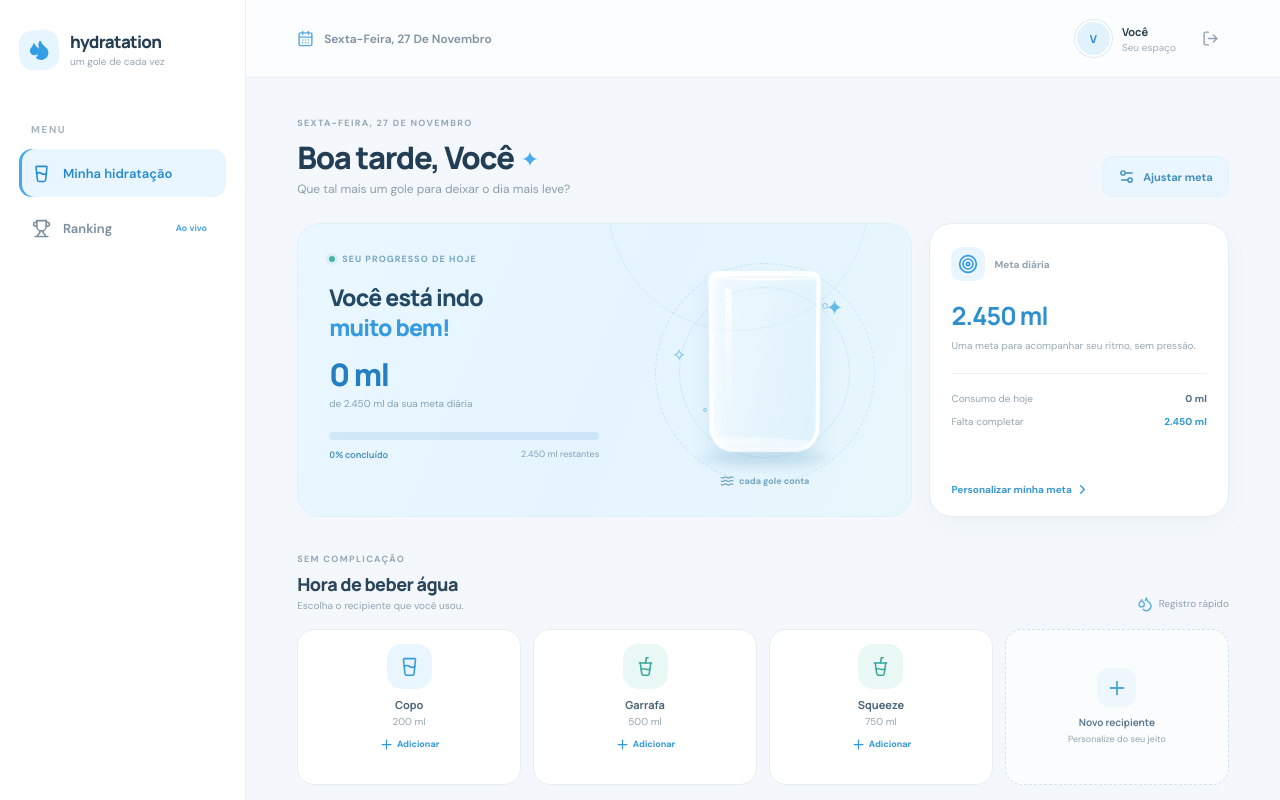
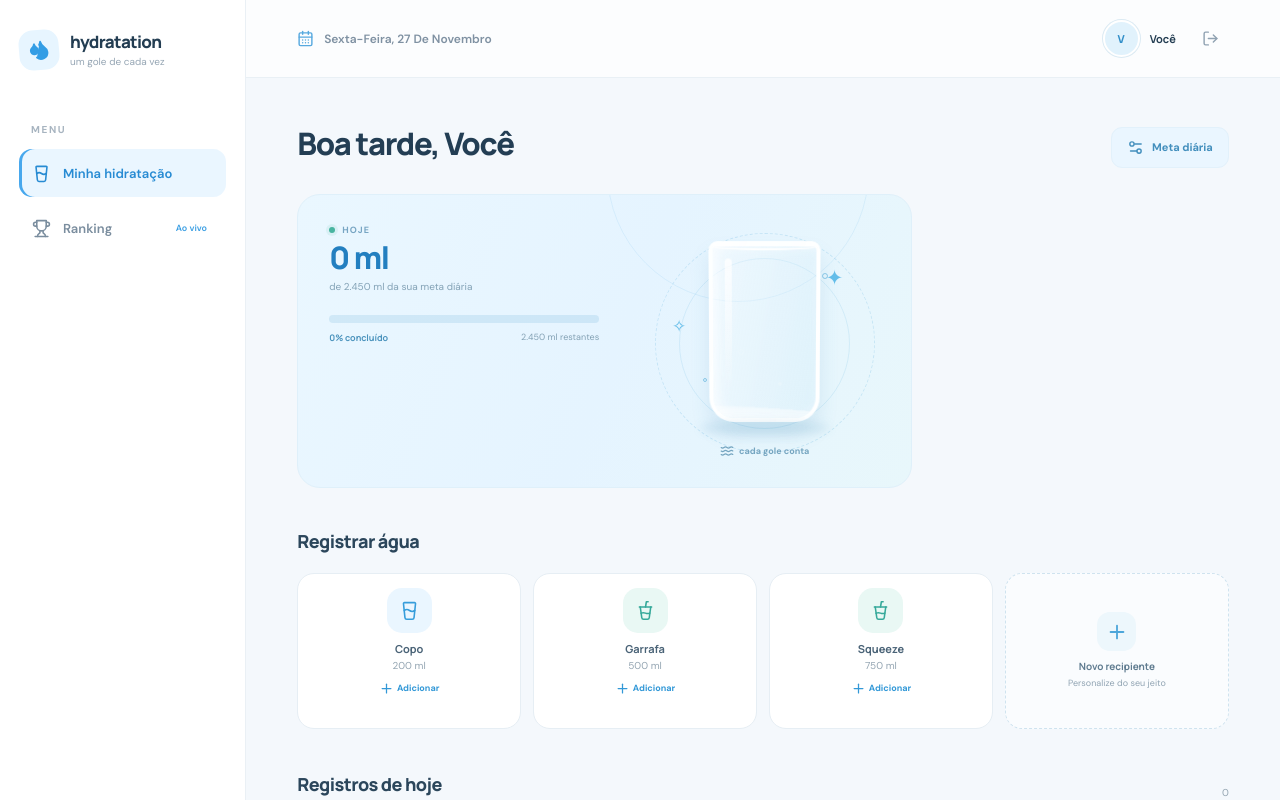
Before and after one commit to YuzuruTK/hydratation-multiplayer-edition, a React (Vite) app: page / in a window 1280 px wide. Both pictures are taken after a click on the button "Entrar na demonstração". Shown: the top 800 px of the page. Built offline with nearby package versions, Linux system fonts and the light colour scheme.

Commit message:
ui: simplify hydration and ranking screens

```diff
--- a/src/App.tsx
+++ b/src/App.tsx
@@ -351,15 +351,7 @@ function App() {
             <Trophy size={19} /> <span>Ranking</span><span className="nav-pill">Ao vivo</span>
           </button>
         </nav>
-        <div className="sidebar-bottom">
-          <div className="side-tip">
-            <div className="tip-icon"><Sparkles size={17} /></div>
-            <strong>Um lembrete gentil</strong>
-            <p>Não precisa ser perfeito. Cada gole já conta.</p>
-          </div>
-          <button type="button" className="nav-item logout-button" onClick={logout}><LogOut size={18} /><span>Sair da conta</span></button>
-          <span className="sidebar-version">HYDRATATION · DEMO</span>
-        </div>
+
       </aside>
 
       <div className="app-main">
@@ -367,7 +359,7 @@ function App() {
           <div className="topbar-date"><CalendarDays size={17} /><span>{dateFormatter.format(today)}</span></div>
           <div className="topbar-user">
             <div className="avatar">{getInitials(state.user.name)}</div>
-            <div className="topbar-user-copy"><strong>{state.user.name}</strong><span>Seu espaço</span></div>
+            <div className="topbar-user-copy"><strong>{state.user.name}</strong></div>
             <button type="button" className="icon-button topbar-logout" aria-label="Sair" onClick={logout}><LogOut size={17} /></button>
           </div>
         </header>
@@ -377,18 +369,15 @@ function App() {
             <>
               <div className="page-heading">
                 <div>
-                  <span className="eyebrow">{dateFormatter.format(today).toUpperCase()}</span>
-                  <h1>{getGreeting()}, {greetingName} <span className="heading-wave">✦</span></h1>
-                  <p>Que tal mais um gole para deixar o dia mais leve?</p>
+                  <h1>{getGreeting()}, {greetingName}</h1>
                 </div>
-                <button type="button" className="button button-soft" onClick={openGoalModal}><Settings2 size={17} /> Ajustar meta</button>
+                <button type="button" className="button button-soft" onClick={openGoalModal}><Settings2 size={17} /> Meta diária</button>
               </div>
 
               <section className="hero-grid">
                 <div className="hydration-card">
                   <div className="hydration-card-copy">
-                    <span className="card-kicker"><span className="kicker-dot" /> SEU PROGRESSO DE HOJE</span>
-                    <h2>Você está indo<br /><span>muito bem!</span></h2>
+                    <span className="card-kicker"><span className="kicker-dot" /> HOJE</span>
                     <div className="consumed-amount">{formatMl(totalToday)}</div>
                     <div className="goal-caption">de {formatMl(goal)} da sua meta diária</div>
                     <div className="progress-track"><div className="progress-fill" style={{ width: Math.min(progress, 100) + '%' }} /></div>
@@ -405,21 +394,12 @@ function App() {
                   </div>
                 </div>
 
-                <div className="goal-side-card">
-                  <div className="goal-side-top"><div className="goal-icon"><Target size={20} /></div><span>Meta diária</span></div>
-                  <strong>{formatMl(goal)}</strong>
-                  <p>Uma meta para acompanhar seu ritmo, sem pressão.</p>
-                  <div className="goal-side-divider" />
-                  <div className="goal-mini-row"><span>Consumo de hoje</span><b>{formatMl(totalToday)}</b></div>
-                  <div className="goal-mini-row"><span>Falta completar</span><b className="remaining-value">{formatMl(remaining)}</b></div>
-                  <button type="button" className="text-link" onClick={openGoalModal}>Personalizar minha meta <ChevronRight size={15} /></button>
-                </div>
+
               </section>
 
               <section className="content-section">
                 <div className="section-heading">
-                  <div><span className="eyebrow">SEM COMPLICAÇÃO</span><h2>Hora de beber água</h2><p>Escolha o recipiente que você usou.</p></div>
-                  <span className="section-side-note"><Droplets size={16} /> Registro rápido</span>
+                  <h2>Registrar água</h2>
                 </div>
                 <div className="container-grid">
                   {state.containers.map((container) => (
@@ -444,8 +424,8 @@ function App() {
 
               <section className="content-section activity-section">
                 <div className="section-heading activity-heading">
-                  <div><span className="eyebrow">SEU DIA EM PEQUENOS GOLES</span><h2>Atividade de hoje</h2></div>
-                  <span className="activity-count">{todayLogs.length} {todayLogs.length === 1 ? 'registro' : 'registros'}</span>
+                  <h2>Registros de hoje</h2>
+                  <span className="activity-count">{todayLogs.length}</span>
                 </div>
                 {todayLogs.length === 0 ? (
                   <div className="empty-state">
@@ -469,7 +449,7 @@ function App() {
           ) : (
             <section className="ranking-page">
               <div className="page-heading">
-                <div><span className="eyebrow">UM GOLE DE CADA VEZ, JUNTOS</span><h1>Ranking <span className="heading-wave">✦</span></h1><p>Uma competição saudável para incentivar bons hábitos.</p></div>
+                <div><h1>Ranking</h1></div>
                 <button type="button" className="button button-soft" onClick={refreshRanking}><RefreshCw size={16} className={refreshing ? 'spin' : ''} /> Atualizar</button>
               </div>
               <div className="ranking-toolbar">
@@ -481,23 +461,8 @@ function App() {
                 <span className="ranking-period-note"><CalendarDays size={14} /> {rankingPeriod === 'day' ? shortDateFormatter.format(today) : rankingPeriod === 'week' ? 'Segunda a domingo' : 'Mês atual'}</span>
               </div>
 
-              <div className="podium">
-                {[sortedRanking[1], sortedRanking[0], sortedRanking[2]].map((entry, index) => {
-                  const place = index === 1 ? 1 : index === 0 ? 2 : 3;
-                  const amount = rankingPeriod === 'day' ? entry.day : rankingPeriod === 'week' ? entry.week : entry.month;
-                  return (
-                    <div className={'podium-item podium-place-' + place} key={entry.id}>
-                      <div className="podium-avatar-wrap"><div className={'podium-avatar avatar-place-' + place}>{getInitials(entry.name)}</div><span className="podium-medal">{place === 1 ? '♛' : place === 2 ? '②' : '③'}</span></div>
-                      <strong className="podium-name">{entry.name}{entry.isYou ? ' (você)' : ''}</strong>
-                      <span className="podium-amount">{formatMl(amount)}</span>
-                      <div className="podium-step"><span>{place}</span></div>
-                    </div>
-                  );
-                })}
-              </div>
-
               <div className="ranking-table-card">
-                <div className="ranking-table-heading"><div><h2>Classificação geral</h2><p>Somatório de água registrada por cada pessoa.</p></div><span className="people-count"><UserRound size={15} /> {sortedRanking.length} pessoas</span></div>
+                <div className="ranking-table-heading"><h2>Classificação</h2><span className="people-count"><UserRound size={15} /> {sortedRanking.length} pessoas</span></div>
                 <div className="ranking-table">
                   {sortedRanking.map((entry, index) => {
                     const amount = rankingPeriod === 'day' ? entry.day : rankingPeriod === 'week' ? entry.week : entry.month;
```
